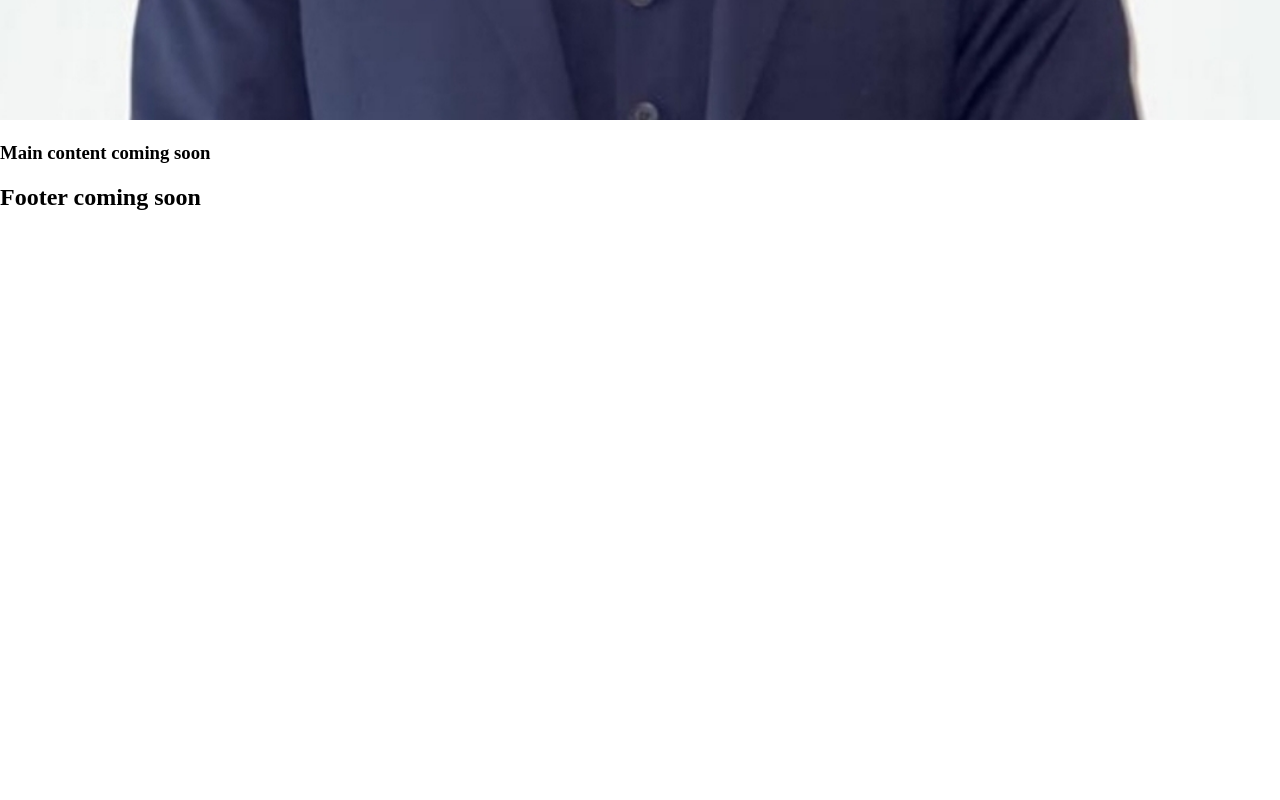
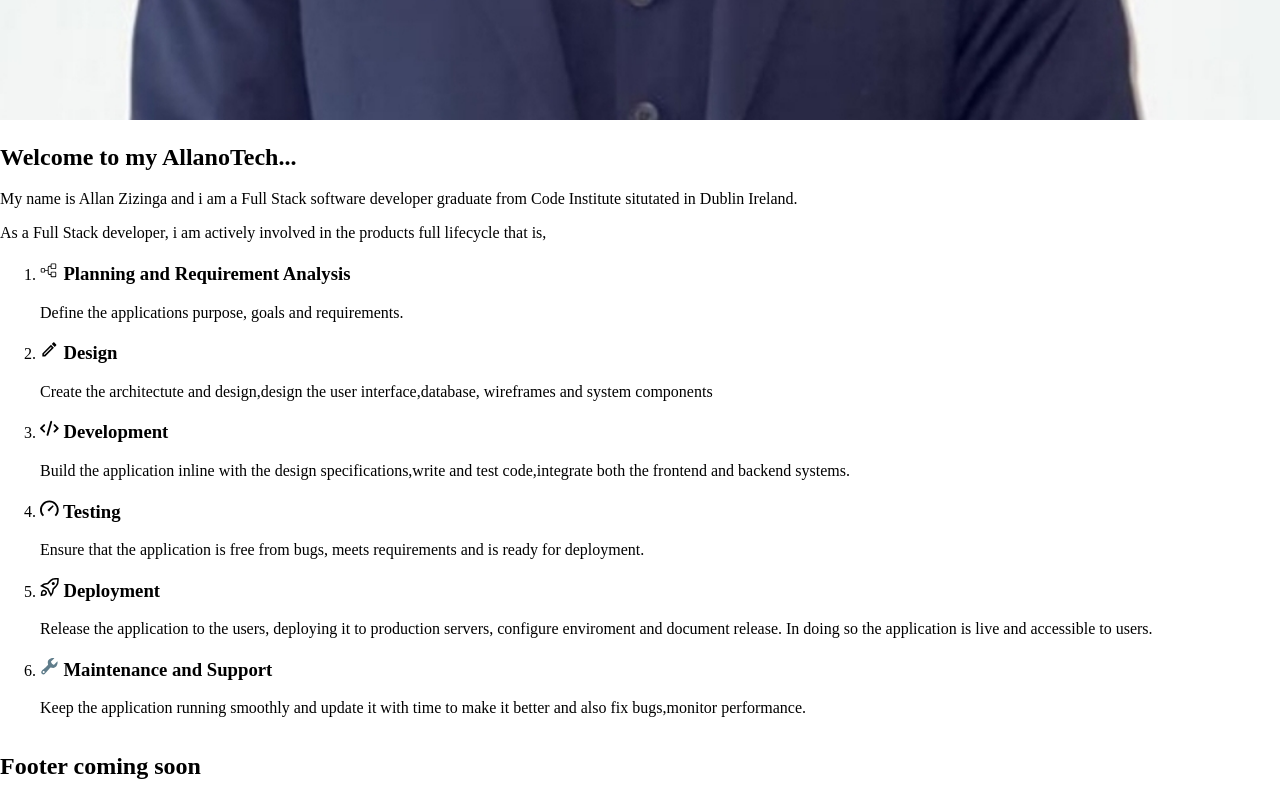
Before and after one commit to Allano256/my_webiste, a React (Vite) app: page / in a window 1280 px wide. Shown: the part 1118-1918 px from the top of the page. Before the commit the page ends 1349 px from the top, so only its background shows below. Built offline with nearby package versions, Linux system fonts and the light colour scheme.

Commit message:
Added icons to Roles

```diff
--- a/src/Components/MainContent.jsx
+++ b/src/Components/MainContent.jsx
@@ -1,7 +1,34 @@
+import { FaCode } from "react-icons/fa6";
+import { SiSpeedtest } from "react-icons/si";
+import { GrDeploy } from "react-icons/gr";
+import { FcSupport } from "react-icons/fc";
+import { MdOutlineCreate } from "react-icons/md";
+import { PiTreeStructureLight } from "react-icons/pi";
+
 function MainContent() {
     return (
         <div>
-            <h3>Main content coming soon</h3>
+            <h2>Welcome to my AllanoTech...</h2>
+            <p>My name is Allan Zizinga and i am a Full Stack software developer graduate from Code Institute situtated in Dublin Ireland.</p>
+
+            <p>As a Full Stack developer, i am actively involved in the products full lifecycle that is,
+                <ol>
+                    <li><h3> <PiTreeStructureLight /> Planning and Requirement Analysis</h3>
+                    <p>Define the applications purpose, goals and requirements.</p>
+                    </li>
+                    <li><h3> <MdOutlineCreate /> Design</h3>
+                    <p>Create the architectute and design,design the user interface,database, wireframes and system components</p></li>
+                    <li><h3><FaCode />  Development</h3>
+                    <p>Build the application inline with the design specifications,write and test code,integrate both the frontend and backend systems.</p></li>
+                    <li><h3> <SiSpeedtest />  Testing</h3>
+                    <p>Ensure that the application is free from bugs, meets requirements and is ready for deployment.</p></li>
+                    <li><h3><GrDeploy />  Deployment</h3>
+                    <p>Release the application to the users, deploying it to production servers, configure enviroment and document release. In doing so the application is live and accessible to users.</p></li>
+                    <li><h3><FcSupport /> Maintenance and Support</h3>
+                    <p>Keep the application running smoothly and update it with time to make it better and also fix bugs,monitor performance.</p></li>
+
+                </ol>
+            </p>
 
         </div>
     )
--- a/src/pages/Applayout.jsx
+++ b/src/pages/Applayout.jsx
@@ -10,15 +10,22 @@ function Applayout() {
         <>
          <PageNavigation />
         <div className={styles.layout} >
-
-            <div><SideBar /></div>
+           <div>
+             <div><SideBar />
+             </div>
 
 
-         <div> <MainContent /></div>
+           <div>
+            <MainContent />
+            </div>
+            </div>
 
 
+          <div>  <Footer /></div>
         </div>
-             <Footer />
+
+
+
 
         </>
 
--- a/src/pages/Applayout.module.css
+++ b/src/pages/Applayout.module.css
@@ -1,3 +1,6 @@
 .layout {
-  display: block;
+  display: flex;
+  flex-direction: column;
+  min-height: 100vh;
+  justify-content: space-between;
 }
```
